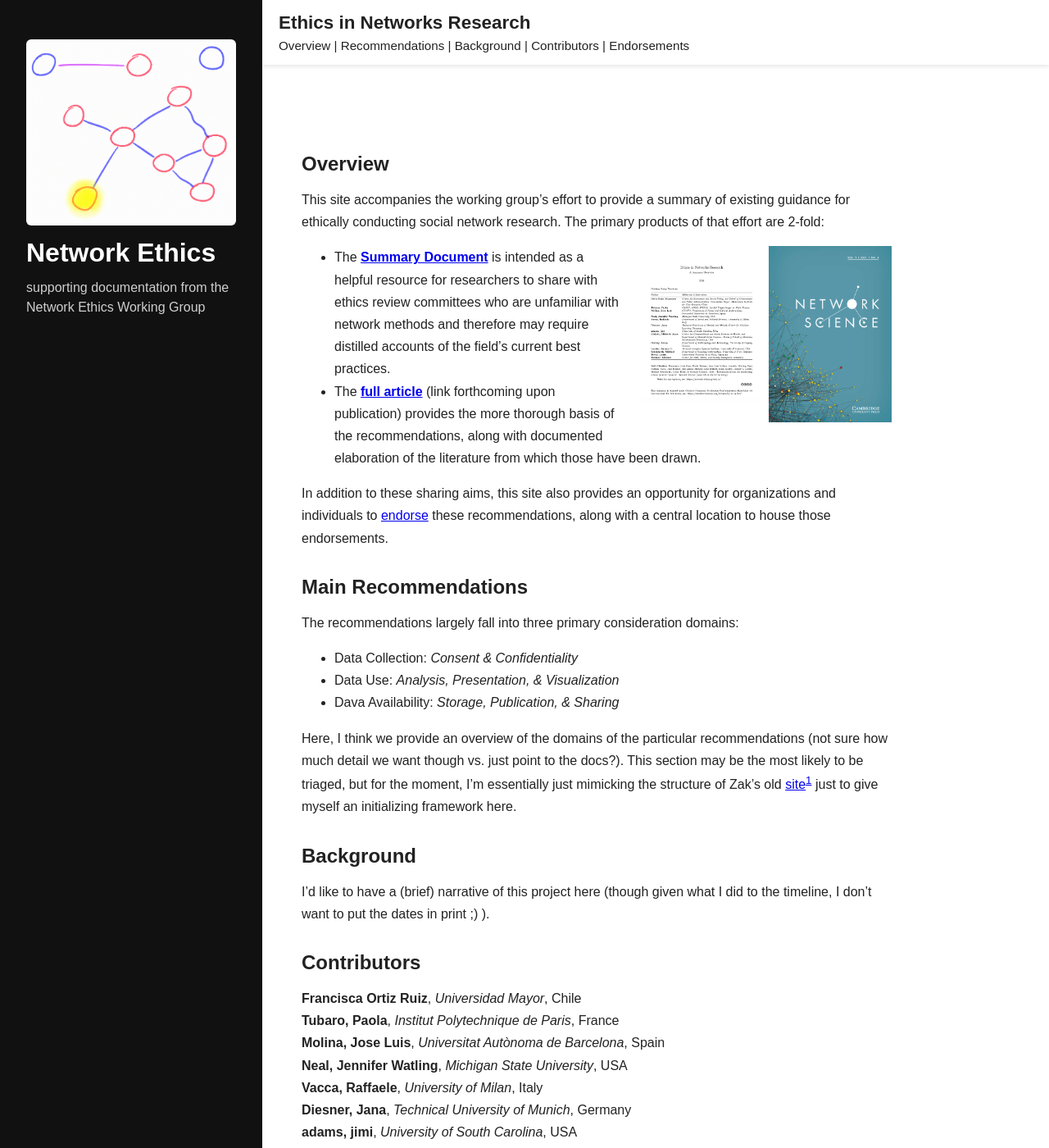
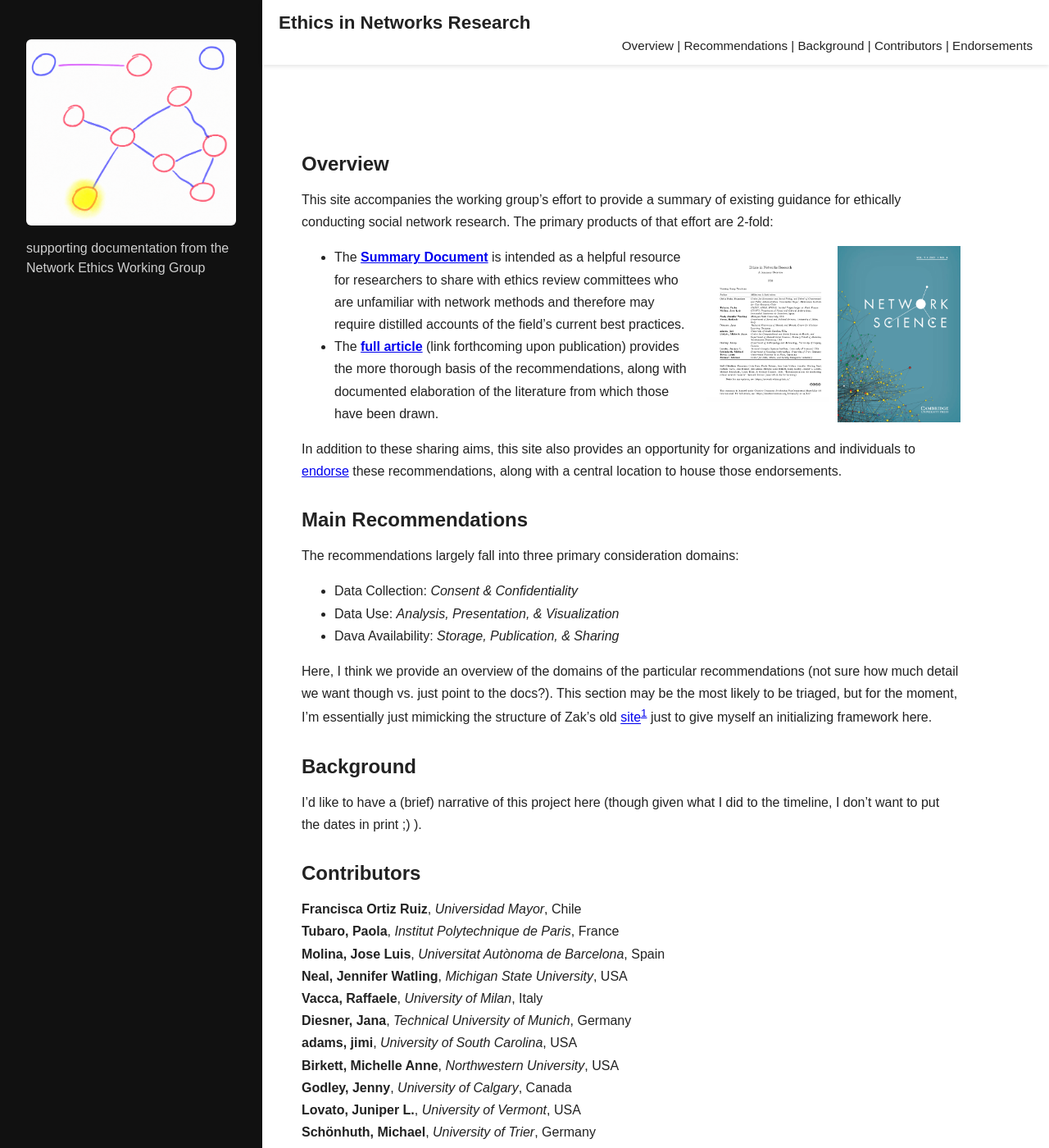
Before and after one commit to Network-Ethics/network-ethics.github.io, a Jekyll site: the page built from index.md, in a window 1280 px wide and 1400 px high. Shown: the whole window at 82% size. Built offline with Jekyll 4.4.1, drawn with Linux system fonts in a browser that asks for light colours.

Commit message:
minor alignment tweaks, i hope

```diff
--- a/_layouts/default.html
+++ b/_layouts/default.html
@@ -27,10 +27,6 @@
             <img class="avatar" src="{{ page.sidebar_image | relative_url }}" alt="">
           {% endif %}
 
-          <h1 class="sidebar-title">
-            {{ page.sidebar_title | default: site.sidebar_title | default: site.title }}
-          </h1>
-
           <p class="tagline">
             {{ page.sidebar_description | default: site.sidebar_description | default: site.description }}
           </p>
--- a/assets/css/main.css
+++ b/assets/css/main.css
@@ -52,7 +52,7 @@ html, body {
 }
 
 #content .inner {
-  max-width: 720px;
+  max-width: 1100px;
 }
 
 #content h2 {
@@ -84,6 +84,7 @@ html, body {
 
 .site-nav {
   font-size: 0.95rem;
+  text-align: right;
 }
 
 .site-nav a {
```
